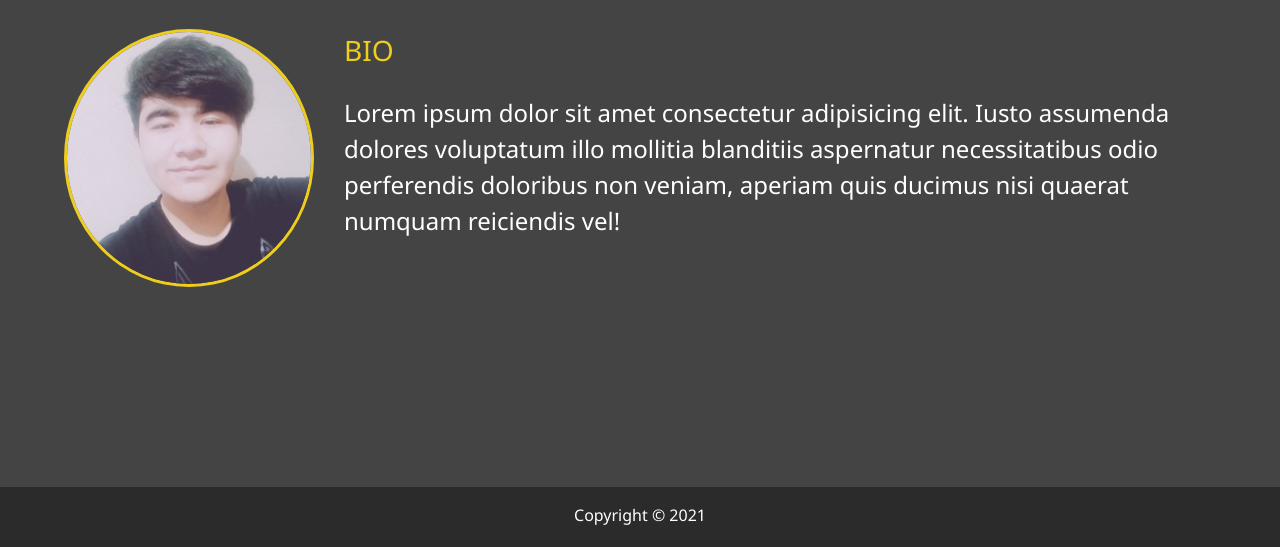
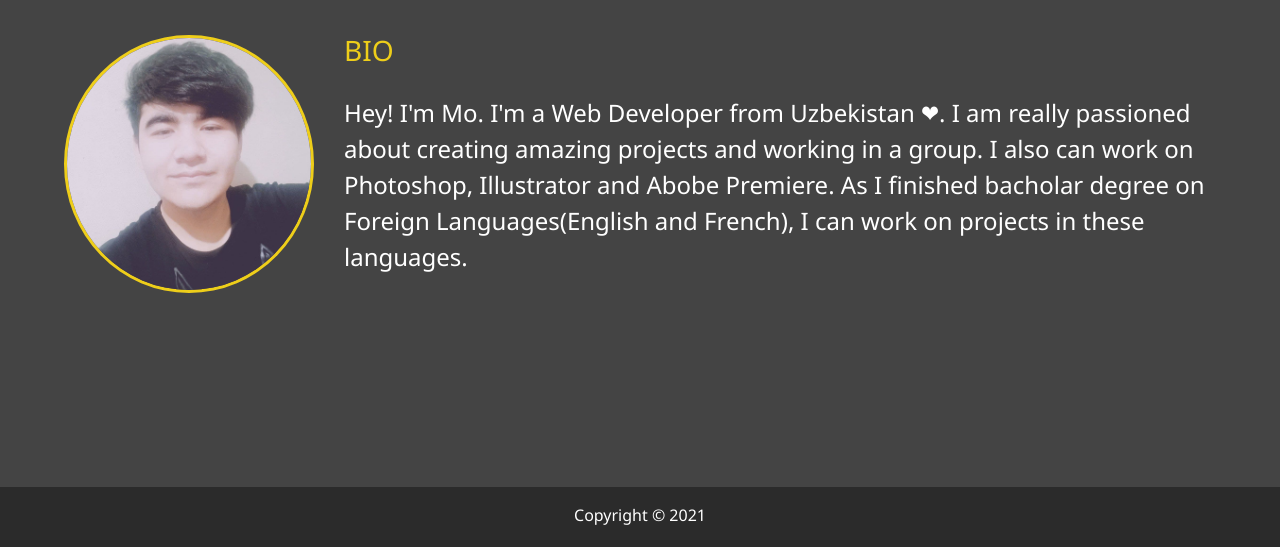
Before and after one commit to myaxyo/myaxyo.github.io, a plain HTML site: page about.html in a window 1280 px wide. Shown: the part 253-800 px from the top of the page. Drawn offline with Linux system fonts and the light colour scheme.

Commit message:
Update about.html

```diff
--- a/about.html
+++ b/about.html
@@ -53,10 +53,8 @@
 
             <div class="bio">
             <h3 class="text-secondary">BIO</h3>
-            <p>Lorem ipsum dolor sit amet consectetur adipisicing elit.
-                Iusto assumenda dolores voluptatum illo mollitia blanditiis aspernatur
-                necessitatibus odio perferendis doloribus non veniam, aperiam quis ducimus
-                nisi quaerat numquam reiciendis vel!</p>
+            <p>Hey! I'm Mo. I'm a Web Developer from Uzbekistan ❤. I am really passioned about creating amazing projects and working in a group. I also can work on Photoshop, Illustrator
+                 and Abobe Premiere. As I finished bacholar degree on Foreign Languages(English and French), I can work on projects in these languages.</p>
             </div>
         </div>
 
```
